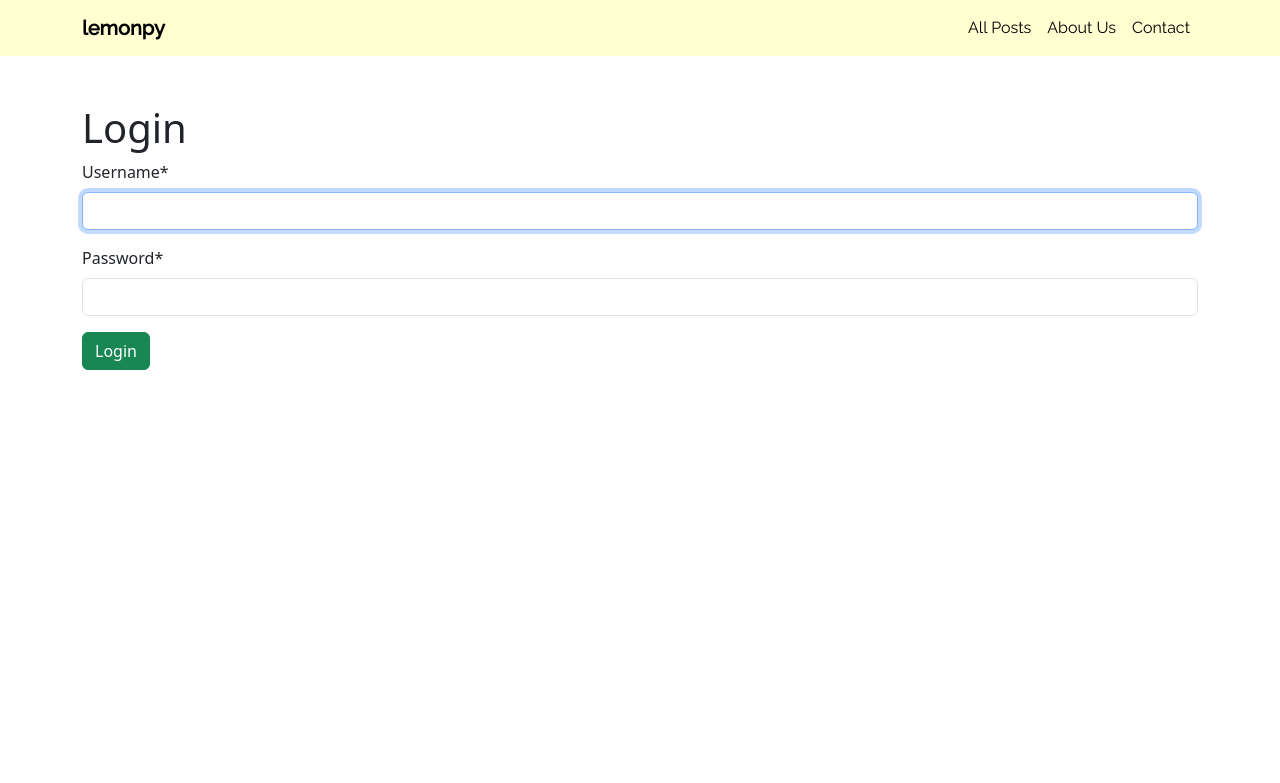
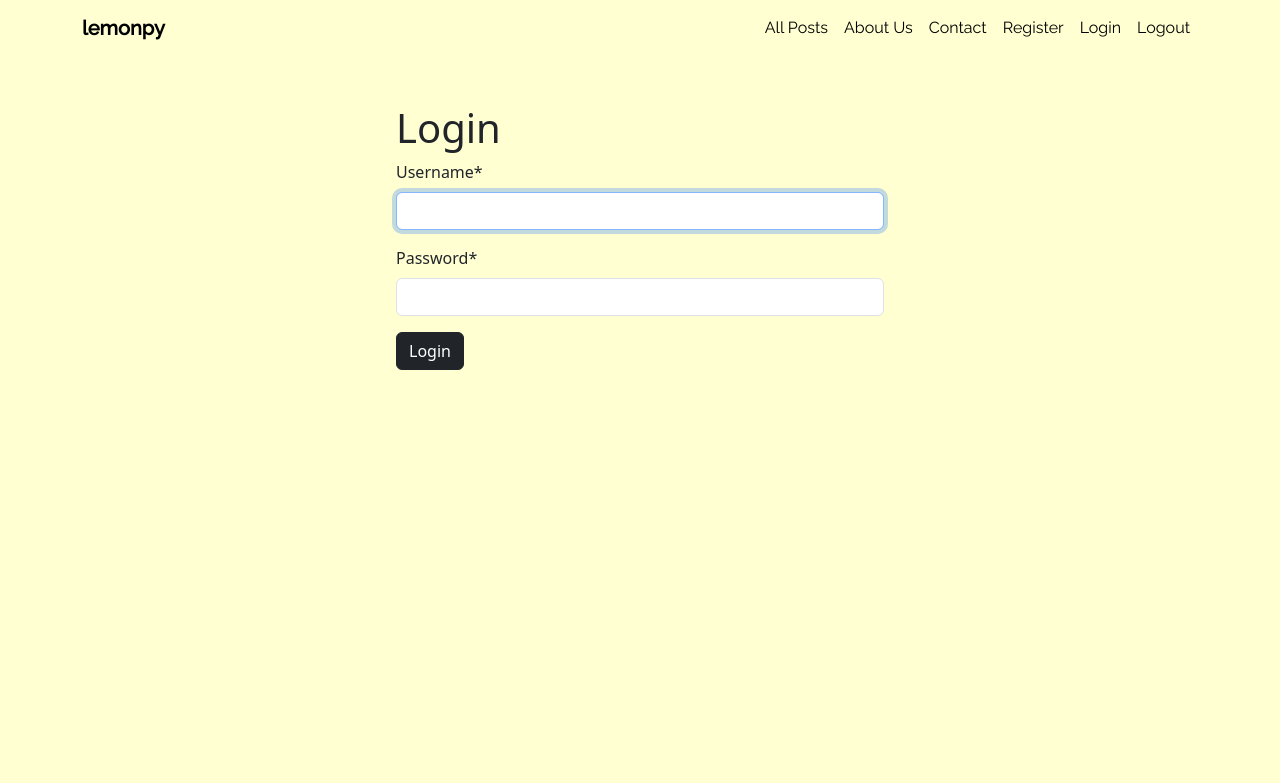
Before and after one commit to andythomasdotpy/lemonpy_git, a Django app: page /login in a window 1280 px wide. Shown: the top 783 px of the page. Run offline with Django 4.2, Linux system fonts and the light colour scheme; some libraries are stand-ins or nearby versions.

Commit message:
Added login/logout function

```diff
--- a/blog_app/forms.py
+++ b/blog_app/forms.py
@@ -2,7 +2,7 @@ from django import forms
 from django.contrib.auth.models import User
 
 
-class NewUserRegistrationForm(forms.ModelForm):
+class UserRegistrationForm(forms.ModelForm):
     password_1 = forms.CharField(label='Password', widget=forms.PasswordInput)
     password_2 = forms.CharField(label='Password', widget=forms.PasswordInput)
 
--- /dev/null
+++ b/blog_app/static/blog_app/logged_out.css
@@ -0,0 +1,3 @@
+body {
+    background-color: #FFFFD2;
+}
--- /dev/null
+++ b/blog_app/static/blog_app/login.css
@@ -0,0 +1,11 @@
+body {
+    background-color: #FFFFD2;
+}
+
+.login {
+    width: 40%;
+}
+
+.form-sytle {
+    background-color: black;
+}
--- a/blog_app/templates/blog_app/account/register.html
+++ b/blog_app/templates/account/register.html
@@ -13,8 +13,8 @@
 
 
 {% block context %}
-    <div class="container text-center mt-5">
-        <h1>Register an account</h1>
+    <div class="container mt-5">
+        <h1>Register</h1>
         <form action="" method="POST" novalidate>
             {{ user_form | crispy }}
             {% csrf_token %}
--- a/blog_app/templates/blog_app/account/registrations_complete.html
+++ b/blog_app/templates/account/register_done.html
@@ -15,7 +15,6 @@
         <h1>Welcome!</h1>
         <p>Acount creation complete</p>
         <a href="{% url "login" %}">Login</a>
-        <a href="{% url "login" %}">Login</a>
 
     </div>
 {% endblock %}
--- a/blog_app/templates/registration/login.html
+++ b/blog_app/templates/registration/login.html
@@ -8,20 +8,20 @@ Lemonpy | Login
 {% endblock %}
 
 {% block css_styles %}
-{% comment %} <link rel="stylesheet" href="{% static "blog_app/single_post.css" %}"> {% endcomment %}
+    <link rel="stylesheet" href="{% static "blog_app/login.css" %}">
 {% endblock %}
 
 
 {% block context %}
-<div class="container mt-5">
+<div class="container mt-5 login">
     <h1>Login</h1>
 
-    <form action="" methods="POST" novalidate>
+    <form action="" method="POST" novalidate>
         {{ form | crispy }}
         {% csrf_token %}
 
-        <input type="hidden" name="next" value={{next}} />
-        <input type="submit" value="Login" class="btn btn-success" />
+        <input id="form-sytle" type="hidden" name="next" value="{{next}}" />
+        <input type="submit" value="Login" class="btn btn-dark" />
 
     </form>
 </div>
--- a/blog_app/urls.py
+++ b/blog_app/urls.py
@@ -1,5 +1,7 @@
 from django.contrib.auth.views import LoginView, LogoutView
 from django.urls import path
+from django.contrib.auth import views as auth_views
+
 
 from . import views
 
@@ -9,6 +11,5 @@ urlpatterns = [
     path("single_post/<slug:slug>", views.post_detail, name="single-post"),
     path("register", views.register, name="register"),
     path("login", LoginView.as_view(), name="login"),
-    path("logout", LogoutView.as_view(), name="logout"),
-
+    path('logout', LogoutView.as_view(), name='logout'),
 ]
--- a/requirements.txt
+++ b/requirements.txt
@@ -1,8 +1,8 @@
 asgiref==3.6.0
+backports.zoneinfo==0.2.1
 crispy-bootstrap5==0.7
 Django==4.1.5
 django-crispy-forms==1.14.0
-psycopg-binary==3.1.8
 psycopg2-binary==2.9.5
 python-decouple==3.7
 sqlparse==0.4.3
--- a/templates/navbar.html
+++ b/templates/navbar.html
@@ -36,6 +36,24 @@
             <li class="nav-item">
               <a class="nav-link active nav-bar-txt" href="">Contact</a>
             </li>
+
+
+            <li class="nav-item">
+                <a class="nav-link active nav-bar-txt" href="{% url "register" %}">Register</a>
+            </li>
+
+
+            <li class="nav-item">
+                <a class="nav-link active nav-bar-txt" href="{% url "login" %}">Login</a>
+            </li>
+            <li class="nav-item">
+                <a class="nav-link active nav-bar-txt" href="{% url "logout" %}">Logout</a>
+                {% comment %} <a class="nav-link active nav-bar-txt" href="{% url "logout" %}?next=/">logout</a> {% endcomment %}
+
+            </li>
+
+
+
         </ul>
       </div>
     </div>
```
Also changed, not shown: blog_app/templates/registration/logged_out.html (renamed from blog_app/templates/registration/logout.html, +3 -4 lines), blog_app/views.py (+5 -5 lines), lemonpy_git/settings/base.py (+21 -13 lines), blog_app/migrations/0004_alter_post_rating_delete_likes_delete_user.py (added), db.sqlite3 (added).
